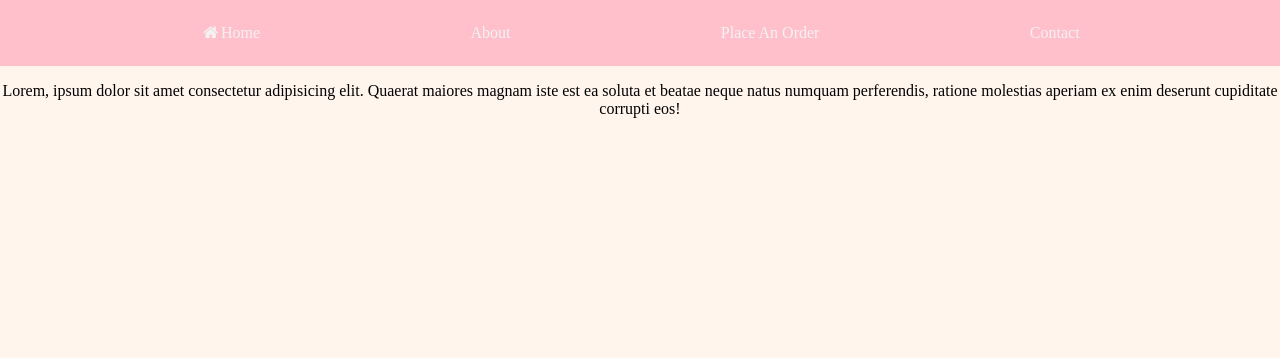
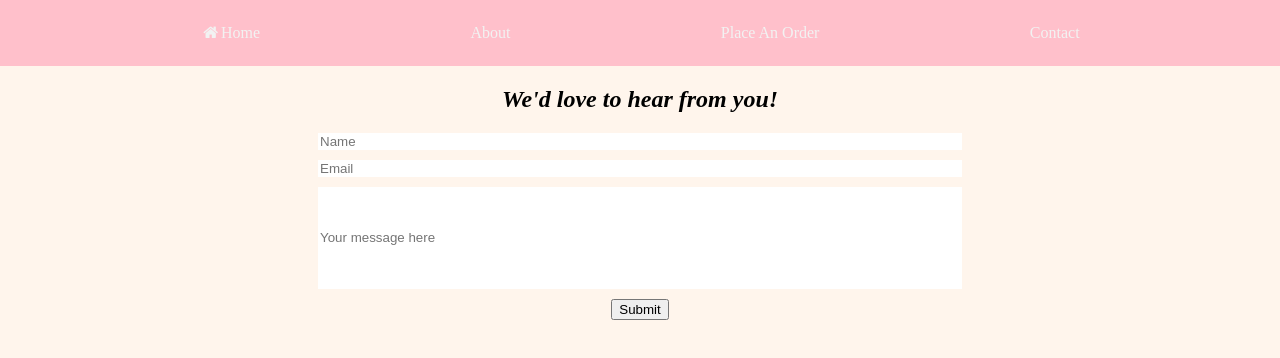
Before and after one commit to ebelbell/bakery-website, a plain HTML site: page contact.html in a window 1280 px wide. Shown: the part 204-562 px from the top of the page. Drawn offline with Linux system fonts and the light colour scheme.

```diff
--- /dev/null
+++ b/contact.css
@@ -0,0 +1,17 @@
+/*Text box message for the Contact page*/
+.input input {
+    display: block;
+    margin: 0 auto; /* Set top and bottom margin to 0 and left and right margin to auto */
+    margin-bottom: 10px; /* Adjust spacing between input fields */
+    width: 50%; /* Optionally, set a width for the input fields */
+    border: none;
+}
+
+#text{
+    height: 100px;
+    text-align: top;
+}
+
+.input {
+    text-align: center; /* Center align the text within the input container */
+}
--- a/contact.html
+++ b/contact.html
@@ -4,6 +4,7 @@
     <meta charset="UTF-8">
     <meta name="viewport" content="width=device-width, initial-scale=1.0">
     <link rel="stylesheet" href="index.css">
+    <link rel="stylesheet" href="contact.css">
     <!--Icon library-->
     <link rel="stylesheet" href="https://cdnjs.cloudflare.com/ajax/libs/font-awesome/4.7.0/css/font-awesome.min.css">
     <title>SBA 2024 - Contact</title>
@@ -28,9 +29,18 @@
          </nav>
     </header>
 
-    <section>
-        <p>Lorem, ipsum dolor sit amet consectetur adipisicing elit. Quaerat maiores magnam iste est ea soluta et beatae neque natus numquam perferendis, ratione molestias aperiam ex enim deserunt cupiditate corrupti eos!</p>
-    </section>
+    <h2><em>We'd love to hear from you!</em></h2>
+
+
+    <form action="/action_page">
+        <div class="input">
+           <input type="text" class="form-control" placeholder="Name" name="username">
+           <input type="text" class="form-control" placeholder="Email" name="email">
+           <input type="text" class="form-control" id="text" placeholder="Your message here" name="text">
+        </div>
+        <button type="submit">Submit</button>
+     </form>
+
 
 </body>
 </html>
--- a/index.css
+++ b/index.css
@@ -23,7 +23,6 @@ Use at least two CSS animations.
 body{ /*removes the space from the top of the website and the side margins*/
     margin: 0;
     padding: 0;
-    overflow: hidden;
     text-align: center;
 }
 
@@ -66,22 +65,24 @@ nav a:hover {
     color: #e971a3;
 }
 
-/*this is the code for the 'Contact Us' text in front of the gif at the bottom of the page*/
+
+/*this is the code for the 'Marabella Cupcakes' text in front of the header image on the home page*/
 .text {
     position: absolute;
     top: 50%;
     left: 50%;
     transform: translate(-50%, -50%);
     z-index: 1; /* Ensure text appears above the GIF */
-    color: white; /* Adjust text color as needed */
     font-size: 24px; /* Adjust font size as needed */
     background-color: transparent; /* Set background color to transparent */
 }
+
 
 /*lines 82 - 101 styles the gallery images*/
 .container {
     display: flex;
     justify-content: center;
+    margin: 50px;
 }
 
 .card-body {
@@ -100,3 +101,7 @@ nav a:hover {
 .img-container:hover {
     box-shadow: 0 0 10px 10px rgba(248, 237, 173, 0.5);
 }
+
+.gif-container{
+    margin: 30px;
+}
--- a/placeOrder.css
+++ b/placeOrder.css
@@ -4,6 +4,7 @@
     width: 100%;
     margin-top: 3rem;
     margin-bottom: 2rem;
+
 }
 
 button{
```
Also changed, not shown: index.html (+4 -6 lines), placeOrder.html (+1 -1 lines).
